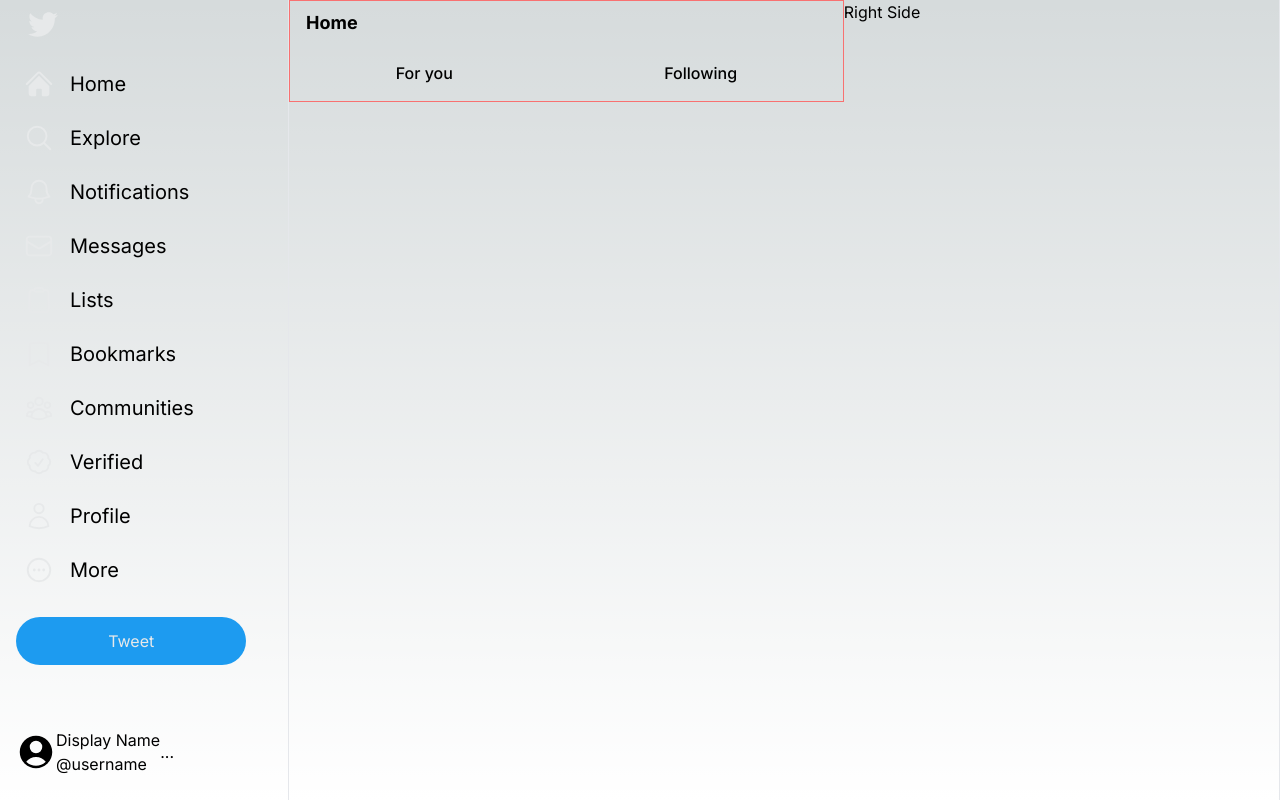
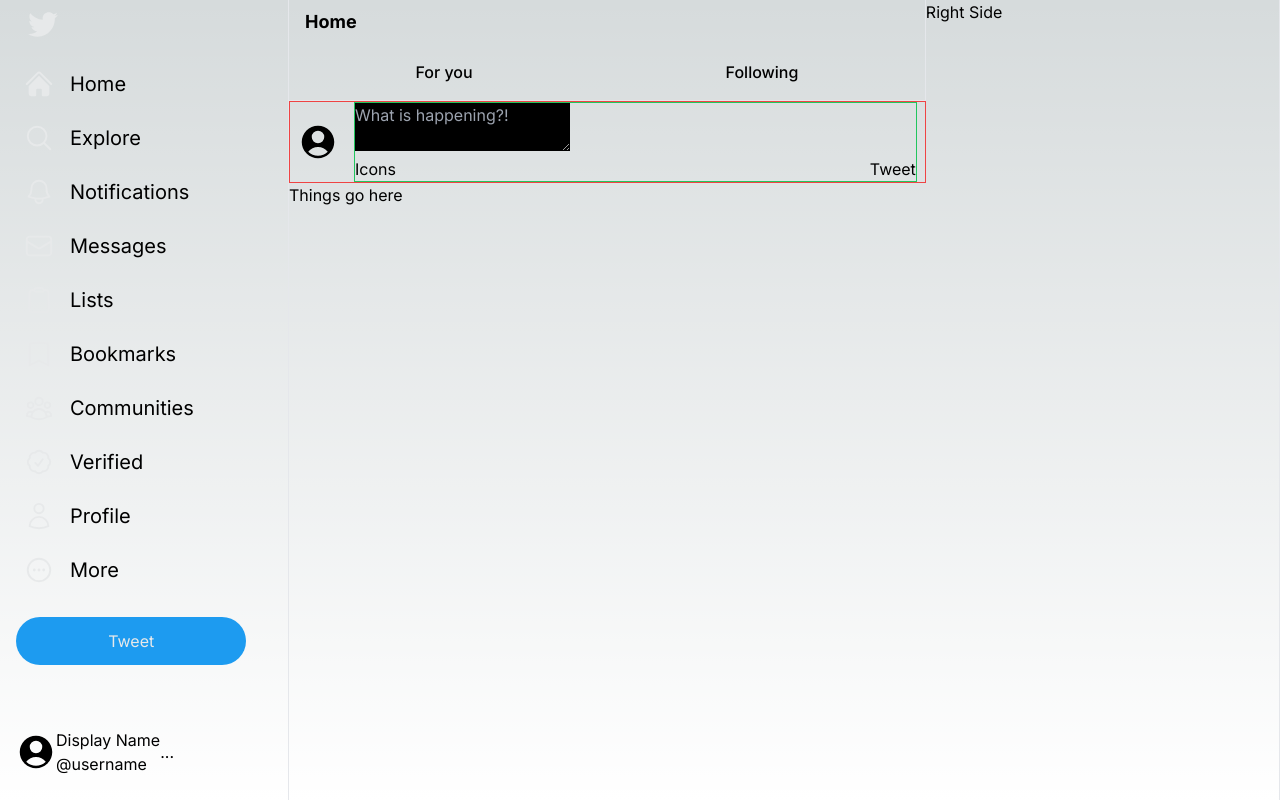
Before and after one commit to junsupark94/twitter-clone-nextjs, a Next.js app: page /home in a window 1280 px wide. Built offline with nearby package versions, Linux system fonts and the light colour scheme.

Commit message:
Working on TweetForm component

```diff
--- a/app/home/layout.tsx
+++ /dev/null
@@ -1,14 +0,0 @@
-import FeedHeader from "@/components/Feed/FeedHeader";
-
-export default function HomeLayout({
-  children,
-}: {
-  children: React.ReactNode;
-}) {
-  return (
-    <div className="flex">
-      <FeedHeader />
-      <div className="flex-grow">Right Side</div>
-    </div>
-    )
-}
--- a/app/home/page.tsx
+++ b/app/home/page.tsx
@@ -1,5 +1,10 @@
+import Feed from "@/components/Feed/Feed";
+
 export default function HomePage() {
   return (
-    <div>Home Page</div>
+    <div className="flex">
+      <Feed />
+      <div className="flex-grow">Right Side</div>
+    </div>
   )
 }
--- a/components/Feed/Feed.tsx
+++ b/components/Feed/Feed.tsx
@@ -1,11 +1,15 @@
-type FeedProps = {
+import FeedHeader from "./FeedHeader";
+import TweetForm from "./TweetForm";
 
+type FeedProps = {};
+
+const Feed: React.FC<FeedProps> = () => {
+  return (
+    <div className="grow-[1.25]">
+      <FeedHeader />
+      <TweetForm />
+      <div>Things go here</div>
+    </div>
+  );
 };
-
-const Feed:React.FC<FeedProps> = () => {
-
-  return <>
-    Test
-  </>
-}
 export default Feed;
--- a/components/Feed/FeedHeader.tsx
+++ b/components/Feed/FeedHeader.tsx
@@ -7,7 +7,7 @@
 const FeedHeader:React.FC<FeedHeaderProps> = () => {
 
   return <>
-    <div className='border border-red-400 flex-grow'>
+    <div className='border-r border-b'>
       <h1 className='px-4 py-2 text-lg font-bold'>Home</h1>
       <div className='flex'>
         <button className='flex-grow hover:bg-color-hover p-4 font-medium'>For you</button>
--- /dev/null
+++ b/components/Feed/TweetForm.tsx
@@ -0,0 +1,23 @@
+'use client'
+import { useState } from "react";
+import ProfileIcon from "../SideBar/ProfileIcon";
+
+type TweetFormProps = {
+
+};
+
+const TweetForm:React.FC<TweetFormProps> = () => {
+  const [isClicked, setIsClicked] = useState(false);
+
+  return <div className="flex px-2 gap-4 border border-red-500" onClick={setIsClicked.bind(null, true)}>
+    <ProfileIcon />
+    <div className="flex-grow border border-green-500">
+      <textarea className="bg-black" placeholder="What is happening?!" />
+      <div className="flex justify-between">
+        <div>Icons</div>
+        <button>Tweet</button>
+      </div>
+    </div>
+  </div>
+}
+export default TweetForm;
```
